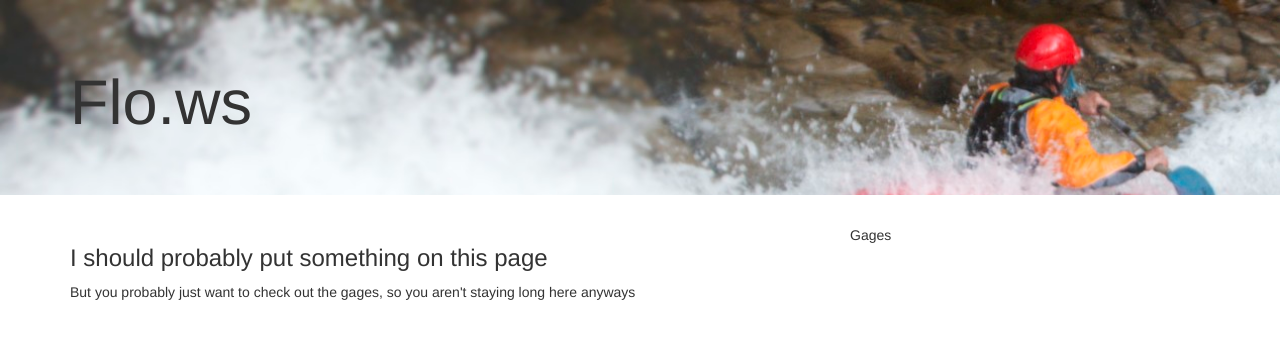
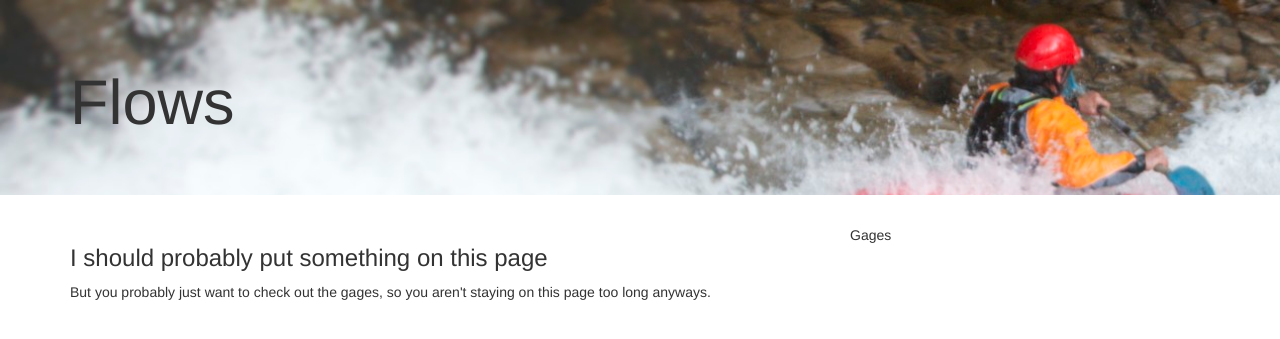
Before and after one commit to abkfenris/gage-web, a Flask app: page / in a window 1280 px wide. Shown: the part 51-390 px from the top of the page. Run offline with Flask 2, Linux system fonts and the light colour scheme; parts of the project's set-up code (start-up, migrations or seed data) failed here and were passed over; some libraries are stand-ins or nearby versions.

Commit message:
Changed name to just Flows. Made a CSV output for gages

```diff
--- a/main.py
+++ b/main.py
@@ -10,4 +10,8 @@ admin.setup()
 #api.setup()
 
 if __name__ == '__main__':
+	User.create_table(fail_silently=True)
+	Region.create_table(fail_silently=True)
+	Gage.create_table(fail_silently=True)
+	Sample.create_table(fail_silently=True)
 	app.run(host='0.0.0.0')
--- a/templates/about.html
+++ b/templates/about.html
@@ -2,7 +2,7 @@
 
 {% set active_page = "about" %}
 
-{% block title %}About Flo.ws{% endblock %}
+{% block title %}About Flows{% endblock %}
 
 {% block content %}
   	<div class="jumbotron" style="background-image: url({{ url_for('static', filename='img/header.jpg' ) }}); background-size: 100%;">
--- a/templates/gage.html
+++ b/templates/gage.html
@@ -2,7 +2,7 @@
 
 {% set active_page = "gage" %}
 
-{% block title %}Flo.ws | {{ gage.name }}{% endblock %}
+{% block title %}Flows | {{ gage.name }}{% endblock %}
 
 
 {% block content %}
--- a/templates/gages.html
+++ b/templates/gages.html
@@ -2,7 +2,7 @@
 
 {% set active_page = "gages" %}
 
-{% block title %}Flo.ws Gages{% endblock %}
+{% block title %}Flows Gages{% endblock %}
 
 {% block content %}
   	<div class="jumbotron" style="background-image: url({{ url_for('static', filename='img/header.jpg' ) }}); background-size: 100%;">
--- a/templates/index.html
+++ b/templates/index.html
@@ -2,12 +2,12 @@
 
 {% set active_page = "index" %}
 
-{% block title %}Flo.ws{% endblock %}
+{% block title %}Flows{% endblock %}
 
 {% block content %}
   	<div class="jumbotron" style="background-image: url({{ url_for('static', filename='img/header.jpg' ) }}); background-size: 100%;">
   		<div class="container">
-  			<h1>Flo.ws</h1>
+  			<h1>Flows</h1>
   		</div>
   	</div>
 
@@ -16,7 +16,7 @@
 	  		<div class="col-md-8" role="main">
 
 	  			 <h3>I should probably put something on this page</h3>
-	  			 <p>But you probably just want to check out the gages, so you aren't staying long here anyways</p>
+	  			 <p>But you probably just want to check out the gages, so you aren't staying on this page too long anyways.</p>
 
 	  		</div>
 	  		<div class="col-md-4">
--- a/templates/map.html
+++ b/templates/map.html
@@ -2,7 +2,7 @@
 
 {% set active_page = "map" %}
 
-{% block title %}Flo.ws Map{% endblock %}
+{% block title %}Flows Map{% endblock %}
 
 {% block content %}
   	<div class="jumbotron" style="background-image: url({{ url_for('static', filename='img/header.jpg' ) }}); background-size: 100%;">
--- a/templates/region.html
+++ b/templates/region.html
@@ -1,6 +1,6 @@
 {% extends "base.html" %}
 
-{% block title %}Flo.ws {{ region.name }}{% endblock %}
+{% block title %}Flows {{ region.name }}{% endblock %}
 
 {% block content %}
   	<div class="jumbotron" style="background-image: url({{ url_for('static', filename='img/header.jpg' ) }}); background-size: 100%;">
--- a/templates/regions.html
+++ b/templates/regions.html
@@ -2,7 +2,7 @@
 
 {% set active_page = "regions" %}
 
-{% block title %}Flo.ws Regions{% endblock %}
+{% block title %}Flows Regions{% endblock %}
 
 {% block content %}
   	<div class="jumbotron" style="background-image: url({{ url_for('static', filename='img/header.jpg' ) }}); background-size: 100%;">
--- a/views.py
+++ b/views.py
@@ -33,6 +33,16 @@ def gagespage():
 def gagepage(id):
 	gage = Gage.get(Gage.id == id)
 	return render_template('gage.html', gage=gage, id=id, Gage=Gage)
+
+@app.route('/gage/csv/')
+def gagecsv():
+	output = 'id, name, shortDescription, latitude, longitude'
+	for gage in Gage.select():
+		output += '\n' + str(gage.id) + ', ' + gage.name + ', ' + gage.shortDescription + ', ' + str(gage.latitude) + ', ' + str(gage.longitude)
+	response = make_response(output)
+	response.headers['Content-Type'] = 'text/xml'
+	return response
+
 
 @app.route('/map/')
 def mappage():
```
